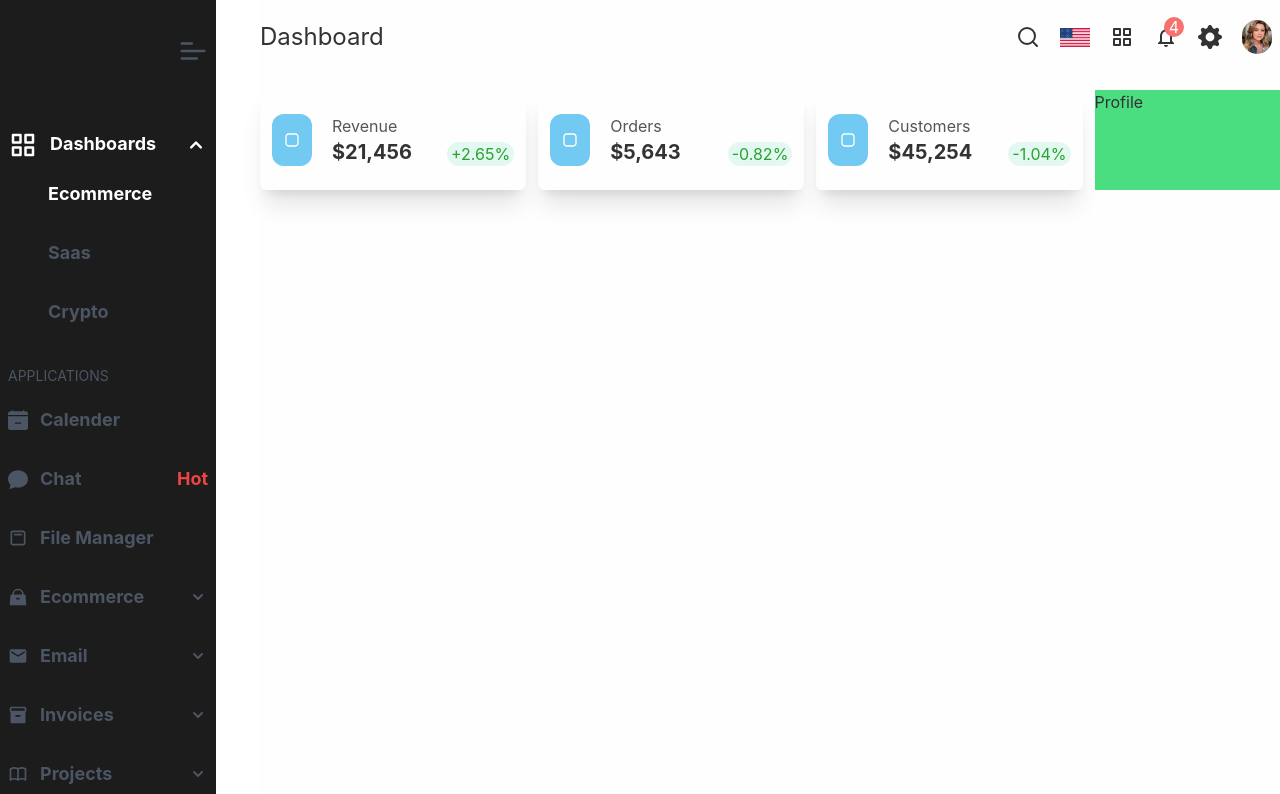
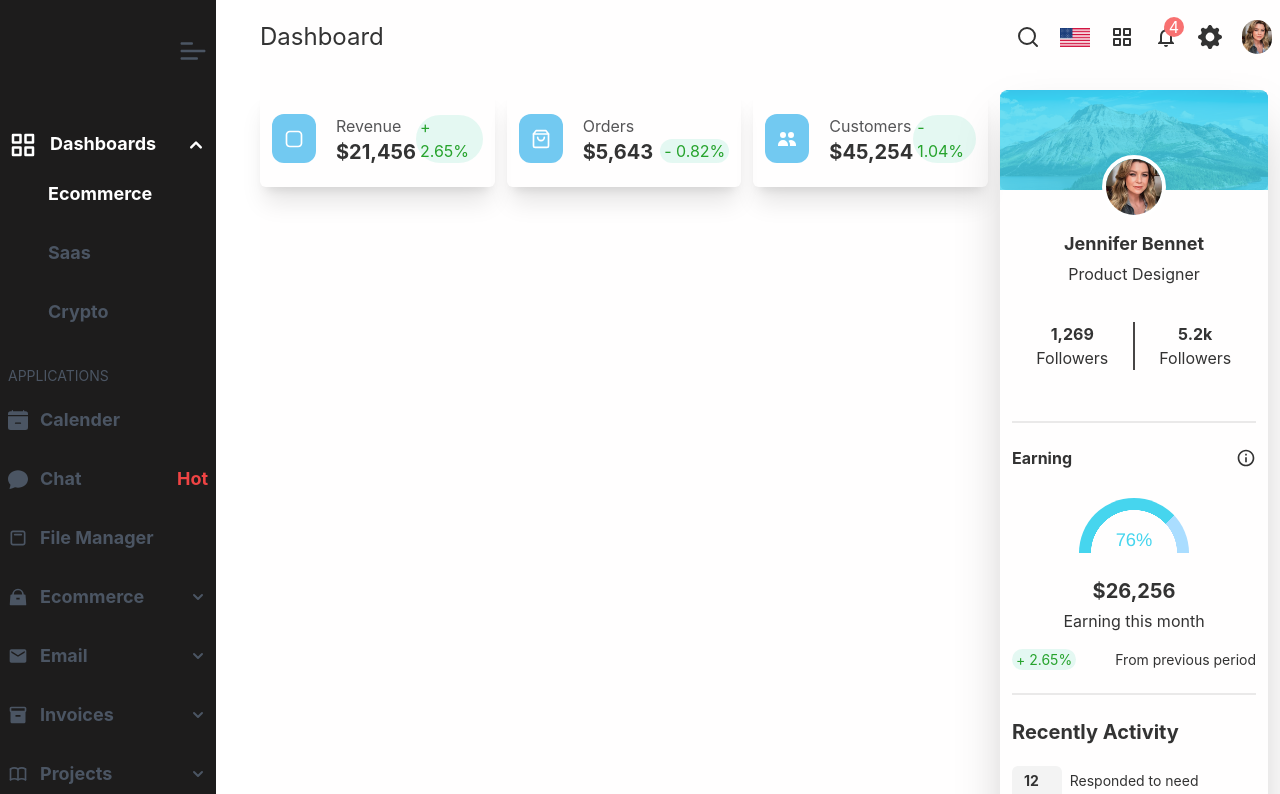
Before and after one commit to MdIbrahimKholil7/dasboard-task, a React (Create React App) app: page / in a window 1280 px wide. Shown: the top 794 px of the page. Built offline with nearby package versions, Linux system fonts and the light colour scheme.

Commit message:
profile design complete

```diff
--- a/src/App.css
+++ b/src/App.css
@@ -19,3 +19,72 @@
 
 
 }
+
+/* cover img style  */
+.cover-img::before{
+  content: '';
+  position: absolute;
+  top: 0;
+  left: 0;
+  width: 100%;
+  height: 100%;
+  background: rgba(70, 213, 238, 0.8);
+  border-top-right-radius: 8px;
+  border-top-left-radius: 8px;
+}
+.user-img{
+  position: absolute;
+  top: 97%;
+  left: 50%;
+  transform: translate(-50%,-50%);
+}
+
+/* perchantage style  */
+@keyframes progress {
+  0% { --percentage: 0; }
+  100% { --percentage: var(--value); }
+}
+
+@property --percentage {
+  syntax: '<number>';
+  inherits: true;
+  initial-value: 0;
+}
+
+[role="progressbar"] {
+  --percentage: var(--value);
+  --primary: rgb(70, 213, 238);
+  --secondary: #adf;
+  --size: 110px;
+  animation: progress 2s 0.5s forwards;
+  width: var(--size);
+  aspect-ratio: 2 / 1;
+  border-radius: 50% / 100% 100% 0 0;
+  position: relative;
+  overflow: hidden;
+  display: flex;
+  align-items: flex-end;
+  justify-content: center;
+}
+
+[role="progressbar"]::before {
+  content: "";
+  position: absolute;
+  top: 0;
+  left: 0;
+  width: 100%;
+  height: 100%;
+  background: conic-gradient(from 0.75turn at 50% 100%, var(--primary) calc(var(--percentage) * 1% / 2), var(--secondary) calc(var(--percentage) * 1% / 2 + 0.1%));
+  mask: radial-gradient(at 50% 100%, white 55%, transparent 55.5%);
+  mask-mode: alpha;
+  -webkit-mask: radial-gradient(at 50% 100%, #0000 55%, #000 55.5%);
+  -webkit-mask-mode: alpha;
+}
+
+[role="progressbar"]::after {
+  counter-reset: percentage var(--value);
+  content: counter(percentage) '%';
+  font-family: Helvetica, Arial, sans-serif;
+  font-size: calc(var(--size) / 6);
+  color: var(--primary);
+}
--- a/src/components/Pages/DashboardBody.js
+++ b/src/components/Pages/DashboardBody.js
@@ -1,6 +1,10 @@
 import React from 'react';
 import DashboardHeader from '../DashboardHeader/DashboardHeader';
-import { BiSquareRounded } from 'react-icons/bi';
+import { BiSquareRounded, BiInfoCircle } from 'react-icons/bi';
+import { FiShoppingBag } from 'react-icons/fi';
+import { HiUsers } from 'react-icons/hi';
+import coverImg from '../../assets/cover.jpg'
+import user from '../../assets/actor.jpg'
 const DashboardBody = () => {
     return (
         <div className='w-full bg-[#fffefe] min-h-screen'>
@@ -8,51 +12,151 @@ const DashboardBody = () => {
                 <DashboardHeader />
                 <div className='mt-9 flex gap-3 justify-between'>
                     <div className='grid grid-cols-3 gap-3 w-full'>
-                        <div className='flex justify-between shadow-xl px-3 py-6 rounded-md'>
+
+                        <div className='flex justify-between shadow-xl px-3 h-[97px] py-6 rounded-md'>
                             <div className='flex gap-5'>
                                 <p
-                                className='bg-[#72c9f1]  px-3 flex justify-center items-center rounded-xl text-white'
-                                > <BiSquareRounded /></p>
+                                    className='bg-[#72c9f1]  px-3 flex justify-center items-center rounded-xl text-white'
+                                > <BiSquareRounded
+                                        className='text-xl'
+                                    /></p>
                                 <div>
                                     <h1 className='text-[#555557]'>Revenue</h1>
                                     <p className='text-xl font-bold'>$21,456</p>
                                 </div>
                             </div>
                             <div className='flex justify-center items-end '>
-                                <p className='bg-[#6dddbb2f] px-1 rounded-full text-[#23a129fa]'>+2.65%</p>
+                                <p className='bg-[#6dddbb2f] px-1 rounded-full text-[#23a129fa]'>+ 2.65%</p>
                             </div>
                         </div>
-                        <div className='flex justify-between shadow-xl px-3 py-6 rounded-md'>
+
+                        <div className='flex justify-between h-[97px] shadow-xl px-3 py-6 rounded-md'>
                             <div className='flex gap-5'>
                                 <p
-                                className='bg-[#72c9f1]  px-3 flex justify-center items-center rounded-xl text-white'
-                                > <BiSquareRounded /></p>
+                                    className='bg-[#72c9f1]  px-3 flex justify-center items-center rounded-xl text-white'
+                                > <FiShoppingBag
+                                        className='text-xl'
+                                    /></p>
                                 <div>
                                     <h1 className='text-[#555557]'>Orders</h1>
                                     <p className='text-xl font-bold'>$5,643</p>
                                 </div>
                             </div>
                             <div className='flex justify-center items-end '>
-                                <p className='bg-[#6dddbb2f] px-1 rounded-full text-[#23a129fa]'>-0.82%</p>
+                                <p className='bg-[#6dddbb2f] px-1 rounded-full text-[#23a129fa]'>- 0.82%</p>
                             </div>
                         </div>
-                        <div className='flex justify-between shadow-xl px-3 py-6 rounded-md'>
+
+                        <div className='flex justify-between h-[97px] shadow-xl px-3 py-6 rounded-md'>
                             <div className='flex gap-5'>
                                 <p
-                                className='bg-[#72c9f1]  px-3 flex justify-center items-center rounded-xl text-white'
-                                > <BiSquareRounded /></p>
+                                    className='bg-[#72c9f1]  px-3 flex justify-center items-center rounded-xl text-white'
+                                > <HiUsers
+                                        className='text-xl'
+                                    /></p>
                                 <div>
                                     <h1 className='text-[#555557]'>Customers</h1>
                                     <p className='text-xl font-bold'>$45,254</p>
                                 </div>
                             </div>
                             <div className='flex justify-center items-end '>
-                                <p className='bg-[#6dddbb2f] px-1 rounded-full text-[#23a129fa]'>-1.04%</p>
+                                <p className='bg-[#6dddbb2f] px-1 rounded-full text-[#23a129fa]'>- 1.04%</p>
                             </div>
                         </div>
+
                     </div>
-                    <div className='w-[230px] bg-green-400'>
-                        <h1>Profile</h1>
+
+                    <div className='lg:w-[250px] xl:min-w-[280px] 2xl:w-[450px] pr-3'>
+                        <div className='w-full shadow-2xl'>
+                            <div className='cover-img relative w-full h-[100px]'>
+                                <img className='w-full object-cover h-full rounded-md rounded-tl-lg rounded-tr-lg' src={coverImg} alt="" />
+                                <div class="avatar user-img">
+                                    <div class="w-16">
+                                        <img className='w-full border-4 border-white border-solid h-full object-cover rounded-full' src={user} alt='' />
+                                    </div>
+                                </div>
+                            </div>
+                            <div className='text-center my-9 pb-9 px-3'>
+                                <div >
+                                    <h1 className='text-[18px] font-bold leading-9'>Jennifer Bennet</h1>
+                                    <p>Product Designer</p>
+                                </div>
+                                <div className='flex w-full justify-between mt-9 pb-7'>
+                                    <div className='flex justify-center items-center border-r-[#474545] border-r-2 border-solid w-full flex-col'>
+                                        <p className='font-bold'>1,269 </p>
+                                        <p>Followers</p>
+                                    </div>
+                                    <div className='flex justify-center items-center flex-col w-full' >
+                                        <p className='font-bold'>5.2k </p>
+                                        <p>Followers</p>
+                                    </div>
+                                </div>
+                                <div className="divider"></div>
+                                <div >
+                                    <div className='flex items-center justify-between mt-4'>
+                                        <div>
+                                            <p className='font-bold'>Earning</p>
+                                        </div>
+                                        <div>
+                                            <span>
+                                                <BiInfoCircle
+                                                    className='text-xl'
+                                                />
+                                            </span>
+                                        </div>
+                                    </div>
+                                    <div className='pb-5 flex justify-center items-center'>
+                                        <div className='mt-7' role="progressbar" aria-valuenow="33" aria-valuemin="0" aria-valuemax="100" style={{ '--value': 76 }}></div>
+                                    </div>
+                                    <div className='text-center'>
+                                        <h1 className='text-xl font-bold leading-9'>$26,256</h1>
+                                        <p>Earning this month</p>
+                                    </div>
+                                    <div className='flex justify-between items-center mt-4'>
+                                        <span className='bg-[#6dddbb2f] px-1 rounded-full text-[#23a129fa] text-[14px]'>+ 2.65%</span>
+                                        <p className='text-[14px]'>From previous period</p>
+                                    </div>
+                                </div>
+                                <div className="divider"></div>
+                                <div className='text-left'>
+                                    <h1 className='text-left font-bold text-xl'>Recently Activity</h1>
+                                    <div>
+                                        <div className='flex gap-2 justify-between items-center text-[14px] my-5'>
+                                            <p className='bg-[#f3f3f3] py-1 px-3 rounded-md'>
+                                                <span className='block font-bold'>
+                                                    12
+                                                </span>
+                                                Sep
+                                            </p>
+                                            <p >Responded to need "Volunteer Activities"</p>
+                                        </div>
+                                        <div>
+                                            <div className='flex gap-2 justify-between items-center text-[14px] my-5'>
+                                                <p className='bg-[#f3f3f3] py-1 px-3 rounded-md'>
+                                                    <span className='block font-bold'>
+                                                        11
+                                                    </span>
+                                                    Sep
+                                                </p>
+                                                <p >Everyone realizes would be describe...
+                                                <span className='text-left block text-[#46d5ee]'>Read more</span>
+                                                </p>
+                                            </div>
+
+                                        </div>
+                                        <div className='flex gap-2 justify-between items-center text-[14px] my-5'>
+                                            <p className='bg-[#f3f3f3] py-1 px-3 rounded-md'>
+                                                <span className='block font-bold '>
+                                                    10
+                                                </span>
+                                                Sep
+                                            </p>
+                                            <p >Join the group "Boardsmanship Forum"</p>
+                                        </div>
+                                    </div>
+                                </div>
+                            </div>
+                        </div>
                     </div>
                 </div>
             </div>
```
Also changed, not shown: src/assets/cover.jpg (added).
